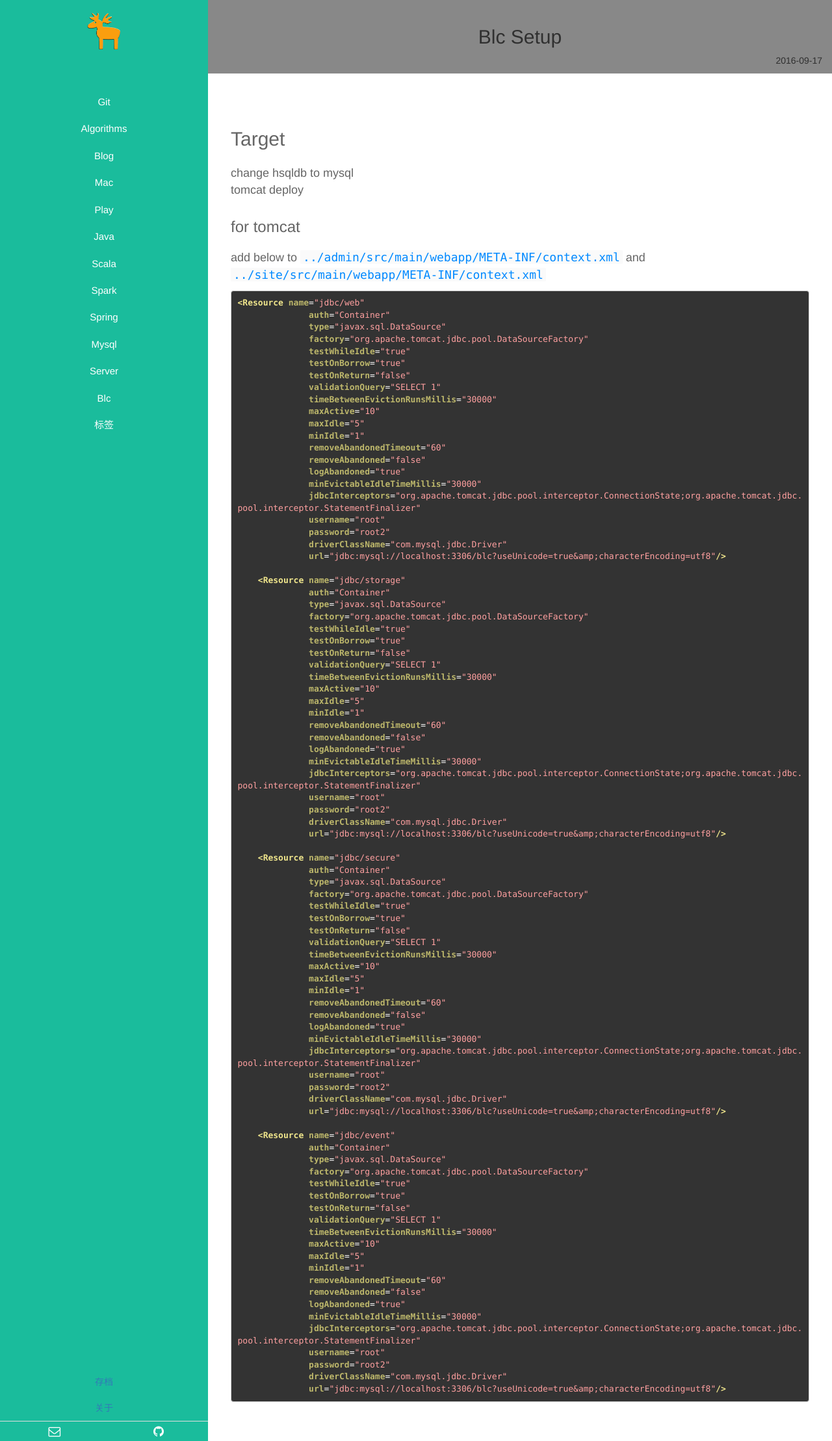
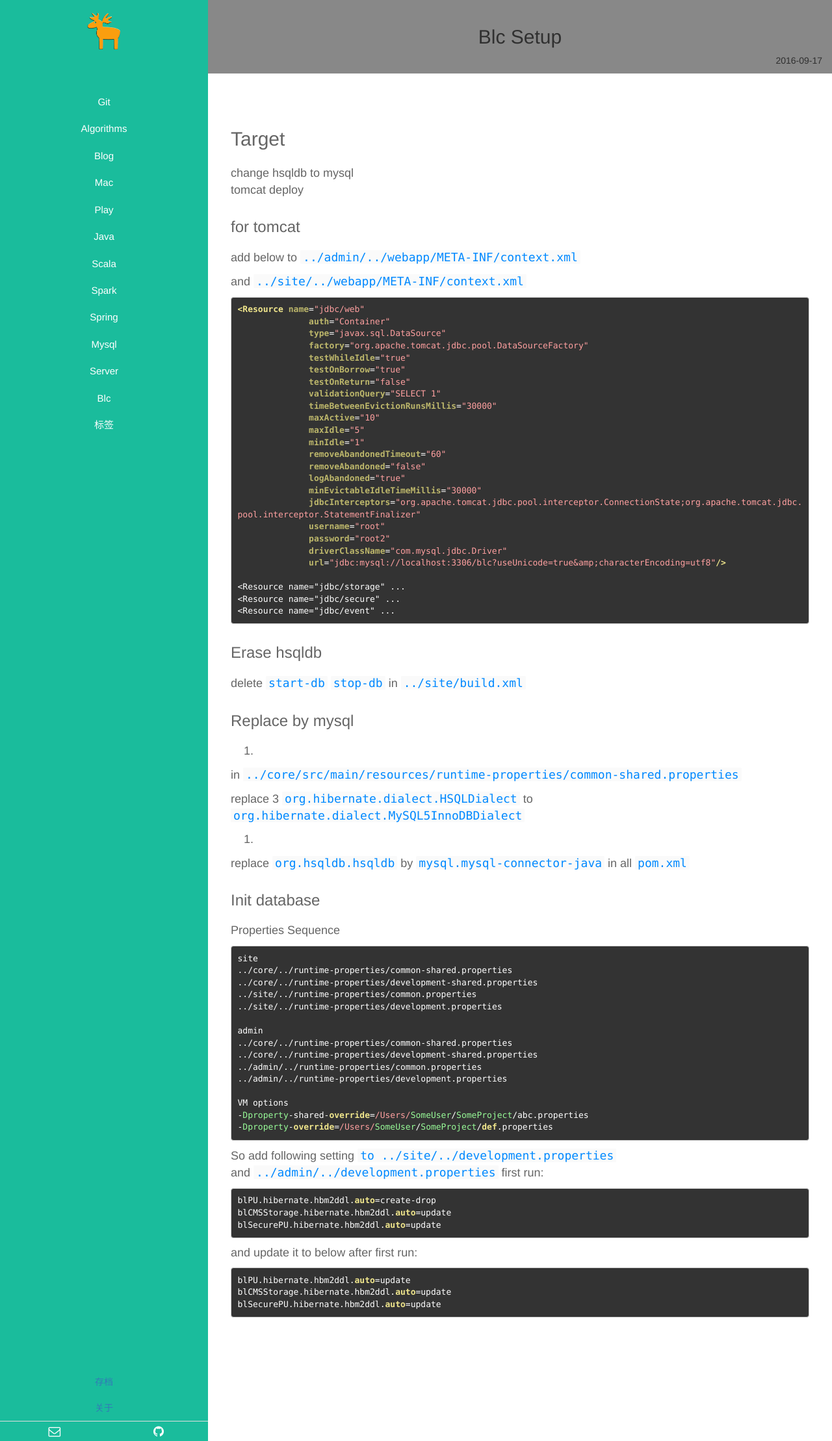
Before and after one commit to ichennan/ichennan.github.io, a Jekyll site: the page built from _posts/blc/2016-09-17-Blc Setup.md, in a window 1280 px wide. Shown: the whole page at 65% size. Built offline with Jekyll 4.4.1, drawn with Linux system fonts in a browser that asks for light colours.

Commit message:
blcsetup

````diff
--- a/_posts/blc/2016-09-17-Blc Setup.md
+++ b/_posts/blc/2016-09-17-Blc Setup.md
@@ -14,7 +14,9 @@ tomcat deploy
 
 ### for tomcat
 
-add below to `../admin/src/main/webapp/META-INF/context.xml` and `../site/src/main/webapp/META-INF/context.xml`
+add below to `../admin/../webapp/META-INF/context.xml`
+
+and `../site/../webapp/META-INF/context.xml`
 
 ```
 <Resource name="jdbc/web"
@@ -39,69 +41,61 @@ add below to `../admin/src/main/webapp/META-INF/context.xml` and `../site/src/ma
               driverClassName="com.mysql.jdbc.Driver"
               url="jdbc:mysql://localhost:3306/blc?useUnicode=true&amp;characterEncoding=utf8"/>
 
-    <Resource name="jdbc/storage"
-              auth="Container"
-              type="javax.sql.DataSource"
-              factory="org.apache.tomcat.jdbc.pool.DataSourceFactory"
-              testWhileIdle="true"
-              testOnBorrow="true"
-              testOnReturn="false"
-              validationQuery="SELECT 1"
-              timeBetweenEvictionRunsMillis="30000"
-              maxActive="10"
-              maxIdle="5"
-              minIdle="1"
-              removeAbandonedTimeout="60"
-              removeAbandoned="false"
-              logAbandoned="true"
-              minEvictableIdleTimeMillis="30000"
-              jdbcInterceptors="org.apache.tomcat.jdbc.pool.interceptor.ConnectionState;org.apache.tomcat.jdbc.pool.interceptor.StatementFinalizer"
-              username="root"
-              password="root2"
-              driverClassName="com.mysql.jdbc.Driver"
-              url="jdbc:mysql://localhost:3306/blc?useUnicode=true&amp;characterEncoding=utf8"/>
+<Resource name="jdbc/storage" ...
+<Resource name="jdbc/secure" ...
+<Resource name="jdbc/event" ...
+```
 
-    <Resource name="jdbc/secure"
-              auth="Container"
-              type="javax.sql.DataSource"
-              factory="org.apache.tomcat.jdbc.pool.DataSourceFactory"
-              testWhileIdle="true"
-              testOnBorrow="true"
-              testOnReturn="false"
-              validationQuery="SELECT 1"
-              timeBetweenEvictionRunsMillis="30000"
-              maxActive="10"
-              maxIdle="5"
-              minIdle="1"
-              removeAbandonedTimeout="60"
-              removeAbandoned="false"
-              logAbandoned="true"
-              minEvictableIdleTimeMillis="30000"
-              jdbcInterceptors="org.apache.tomcat.jdbc.pool.interceptor.ConnectionState;org.apache.tomcat.jdbc.pool.interceptor.StatementFinalizer"
-              username="root"
-              password="root2"
-              driverClassName="com.mysql.jdbc.Driver"
-              url="jdbc:mysql://localhost:3306/blc?useUnicode=true&amp;characterEncoding=utf8"/>
+### Erase hsqldb
 
-    <Resource name="jdbc/event"
-              auth="Container"
-              type="javax.sql.DataSource"
-              factory="org.apache.tomcat.jdbc.pool.DataSourceFactory"
-              testWhileIdle="true"
-              testOnBorrow="true"
-              testOnReturn="false"
-              validationQuery="SELECT 1"
-              timeBetweenEvictionRunsMillis="30000"
-              maxActive="10"
-              maxIdle="5"
-              minIdle="1"
-              removeAbandonedTimeout="60"
-              removeAbandoned="false"
-              logAbandoned="true"
-              minEvictableIdleTimeMillis="30000"
-              jdbcInterceptors="org.apache.tomcat.jdbc.pool.interceptor.ConnectionState;org.apache.tomcat.jdbc.pool.interceptor.StatementFinalizer"
-              username="root"
-              password="root2"
-              driverClassName="com.mysql.jdbc.Driver"
-              url="jdbc:mysql://localhost:3306/blc?useUnicode=true&amp;characterEncoding=utf8"/>
+delete `start-db` `stop-db` in `../site/build.xml`
+
+### Replace by mysql
+
+1.
+
+in `../core/src/main/resources/runtime-properties/common-shared.properties`
+
+replace 3 `org.hibernate.dialect.HSQLDialect` to `org.hibernate.dialect.MySQL5InnoDBDialect`
+
+2.
+
+replace `org.hsqldb.hsqldb` by `mysql.mysql-connector-java` in all `pom.xml`
+
+### Init database
+
+Properties Sequence
 ```
+site
+../core/../runtime-properties/common-shared.properties
+../core/../runtime-properties/development-shared.properties
+../site/../runtime-properties/common.properties
+../site/../runtime-properties/development.properties
+
+admin
+../core/../runtime-properties/common-shared.properties
+../core/../runtime-properties/development-shared.properties
+../admin/../runtime-properties/common.properties
+../admin/../runtime-properties/development.properties
+
+VM options
+-Dproperty-shared-override=/Users/SomeUser/SomeProject/abc.properties
+-Dproperty-override=/Users/SomeUser/SomeProject/def.properties
+```
+
+So add following setting `to ../site/../development.properties`
+and `../admin/../development.properties` first run:
+
+```
+blPU.hibernate.hbm2ddl.auto=create-drop
+blCMSStorage.hibernate.hbm2ddl.auto=update
+blSecurePU.hibernate.hbm2ddl.auto=update
+```
+
+and update it to below after first run:
+
+```
+blPU.hibernate.hbm2ddl.auto=update
+blCMSStorage.hibernate.hbm2ddl.auto=update
+blSecurePU.hibernate.hbm2ddl.auto=update
+```
````
